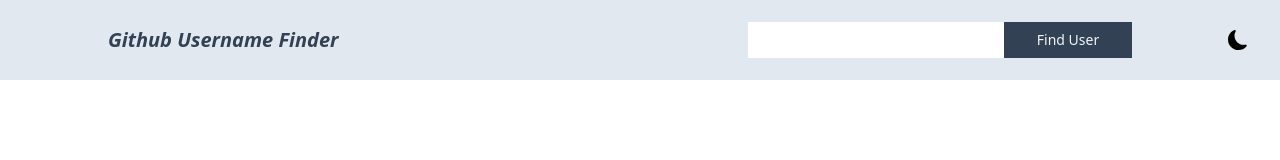
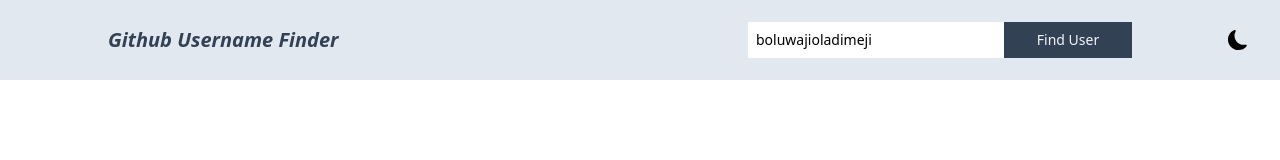
Before and after one commit to boluwajiOladimeji/altschool-exam2-githubFinder, a React (Vite) app: page / in a window 1280 px wide. Shown: the top 160 px of the page. Built offline with nearby package versions, Linux system fonts and the light colour scheme.

Commit message:
put my github username as default for searchbox

```diff
--- a/src/components/SearchUser.jsx
+++ b/src/components/SearchUser.jsx
@@ -3,7 +3,7 @@ import { useNavigate, useParams } from 'react-router-dom';
 import { usePageContext } from '../context/PageContext';
 
 function SearchUser() {
-  const [user, setUser] = useState('');
+  const [user, setUser] = useState('boluwajioladimeji');
   const { setCurrentPage } = usePageContext();
 
   const { name } = useParams();
```
